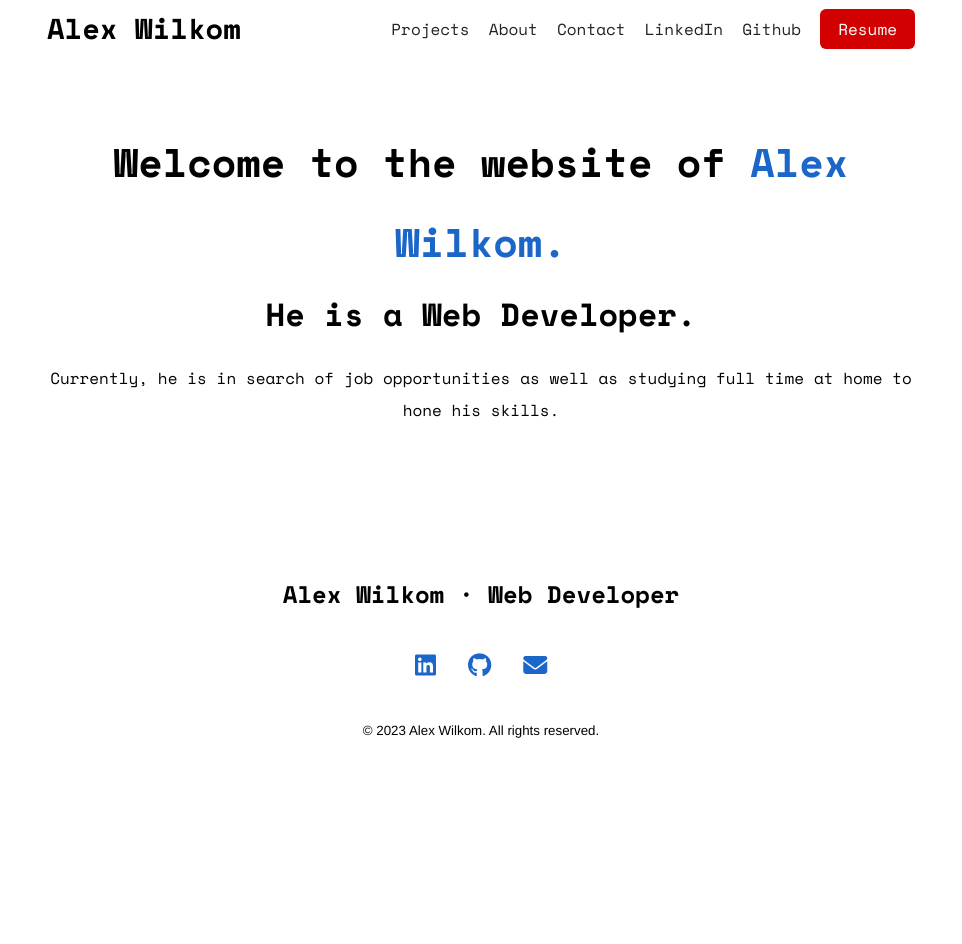
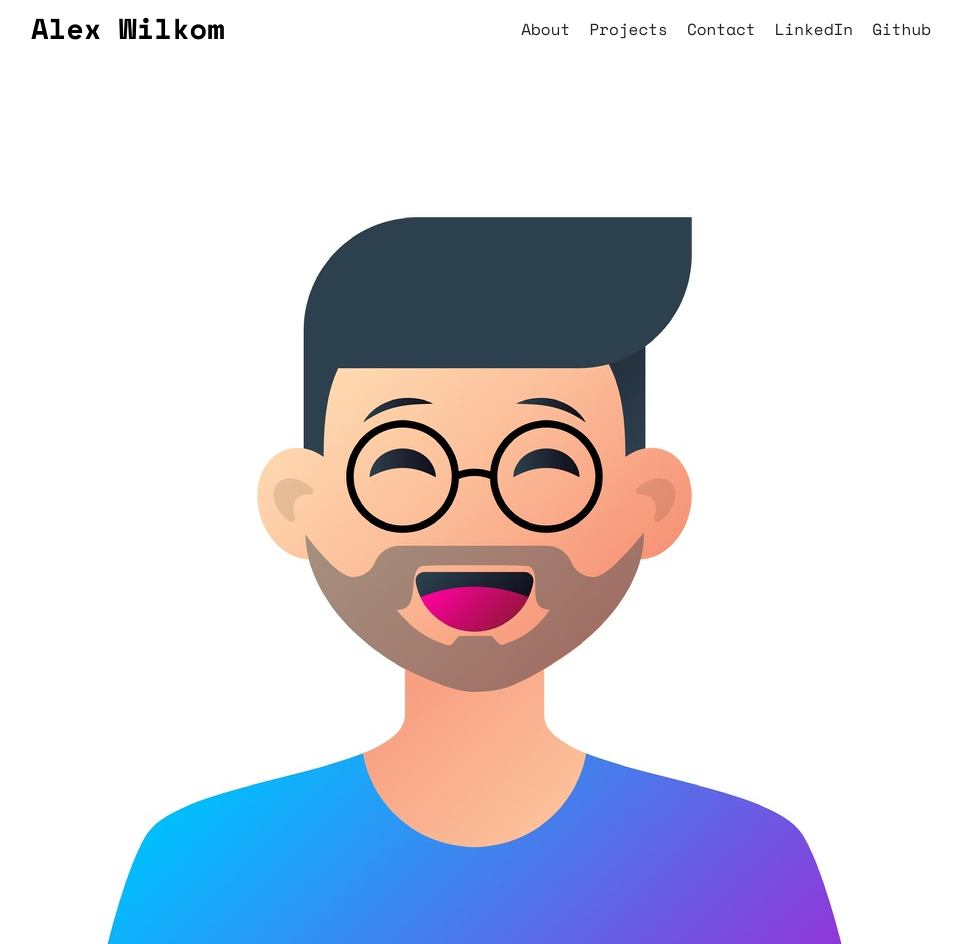
Before and after one commit to alexwilkom/alexwilkom.com, a plain HTML site: page index.html in a window 1280 px wide. Shown: the top 944 px of the page, without its empty margins (159-1121 px from the left). Before the commit the page ends 800 px from the top, so only its background shows below. Drawn offline with nearby package versions, Linux system fonts and the light colour scheme.

Commit message:
Add images into the repository and some minor edits

```diff
--- a/css/styles.css
+++ b/css/styles.css
@@ -7,11 +7,9 @@
     --tomato-hover: #EA4335;
     --tomato: #d20000;
     --mustard: #DECA30;
-    --grey: #222;
+    --grey: rgba(0, 0, 0, 0.87);
     --sans: 'Helvetica Neue', Arial, sans-serif;
-    ;
     --spacemono: 'Space Mono', monospace;
-    ;
 }
 
 html {
@@ -47,8 +45,6 @@ nav ul {
     justify-content: center;
     align-items: center;
     gap: 1rem;
-    font-size: 1rem;
-    padding: 0 1rem;
 }
 
 nav li:first-child {
@@ -92,11 +88,6 @@ nav a:hover {
 }
 
 /* INTRO */
-#intro {
-    padding: 4rem 1rem 7rem 1rem;
-    text-align: center;
-}
-
 #intro .name {
     font-size: 2.5rem;
 }
@@ -124,34 +115,33 @@ article {
 footer {
     padding: 1rem;
     text-align: center;
-    font-family: var(--sans);
 }
 
 footer ul {
     padding: 0;
     list-style-type: none;
     display: flex;
-    gap: 2rem;
+    gap: 1.5rem;
     justify-content: center;
-    font-size: 150%;
 }
 
 footer ul a {
     color: var(--blue);
+    text-decoration: none;
 }
 
 footer ul a:hover {
     color: var(--blue-hover);
+    text-decoration: underline;
 }
 
 footer h2 {
     font-weight: 700;
-    font-family: var(--spacemono);
 }
 
 
 
-@media (min-width: 850px) {
+@media (min-width: 950px) {
 
     nav,
     section,
--- a/index.html
+++ b/index.html
@@ -18,16 +18,17 @@
             <li>
                 <h1><a href="index.html">Alex Wilkom</a></h1>
             </li>
+            <li><a href="about.html">About</a></li>
             <li><a href="#projects">Projects</a></li>
-            <li><a href="about.html">About</a></li>
             <li><a href="#contact">Contact</a></li>
             <li><a href="" target="_blank">LinkedIn</a></li>
             <li><a href="" target="_blank">Github</a></li>
-            <li><a href="#resume" class="button">Resume</a></li>
+            <!-- <li><a href="#resume" class="button">Resume</a></li> -->
         </ul>
     </nav>
 
     <section id="intro">
+        <img src="./images/main-photo.jpeg" alt="Alex Wilkom">
         <h2 class="name">Welcome to the website of <span>Alex Wilkom.</span></h2>
         <h2>He is a Web Developer.</h2>
         <p>Currently, he is in search of job opportunities as well as studying full time at home to hone his skills.</p>
@@ -36,14 +37,17 @@
     <footer>
         <h2>Alex Wilkom &middot; Web Developer</h2>
         <ul>
-            <li><a href=""><span class="fa-brands fa-linkedin" aria-hidden="true"></span><span
-                        class="sr-only">LinkedIn</a></li>
-            <li><a href=""><span class="fa-brands fa-github" aria-hidden="true"></span><span class="sr-only">Github</a>
-            </li>
-            <li><a href=""><i class="fa-solid fa-envelope"></i><span class="sr-only">Email</a></li>
+            <li><a href=""><small>LinkedIn</small></a></li>
+            <li><a href=""><small>Github</small></a></li>
+            <li><a href=""><small>Email</small></a></li>
         </ul>
         <p><small>&copy; 2023 Alex Wilkom. All rights reserved.</small></p>
     </footer>
+    <!--
+    <span class="fa-brands fa-linkedin" aria-hidden="true"></span><span class="sr-only">
+    <span class="fa-brands fa-github" aria-hidden="true"></span><span class="sr-only">
+    <i class="fa-solid fa-envelope"></i><span class="sr-only"> -->
+
 </body>
 
 </html>
```
Also changed, not shown: about.html (+9 -7 lines), images/main-photo.jpeg (added), 2 other files.
